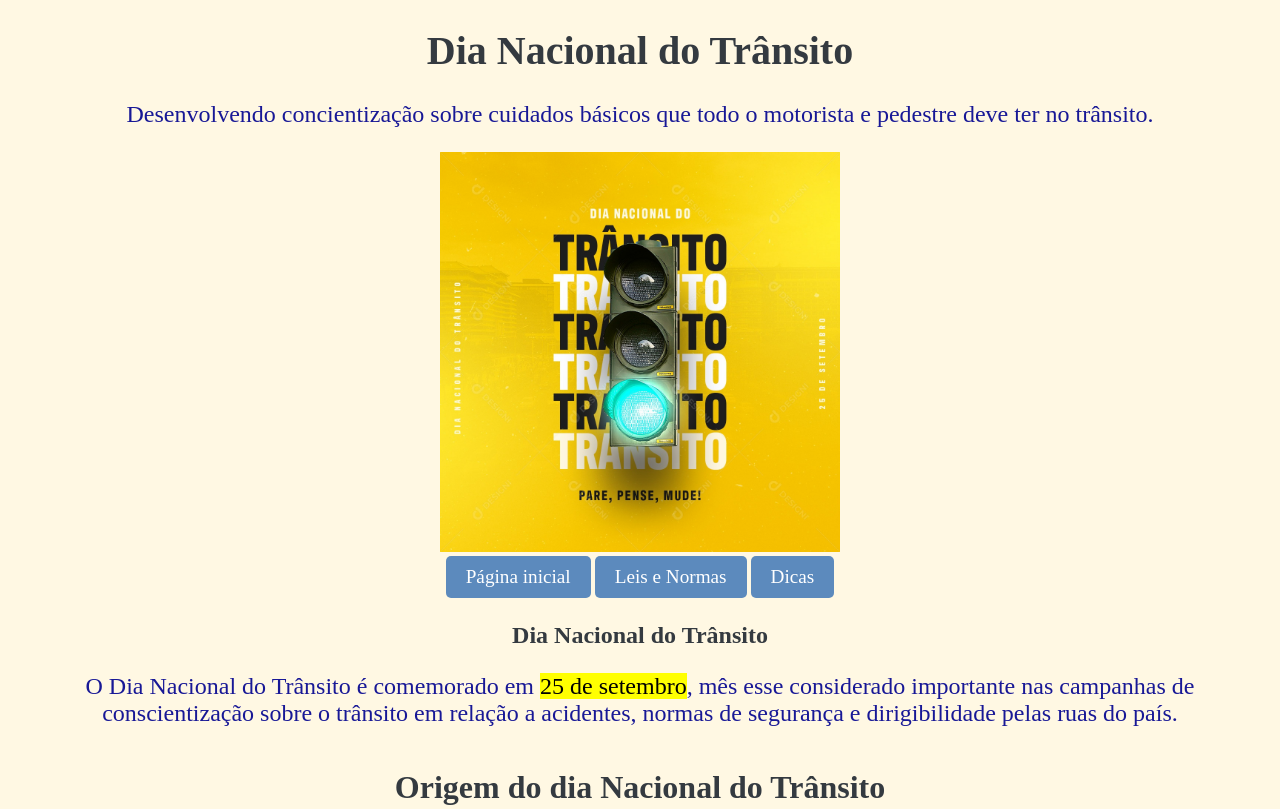
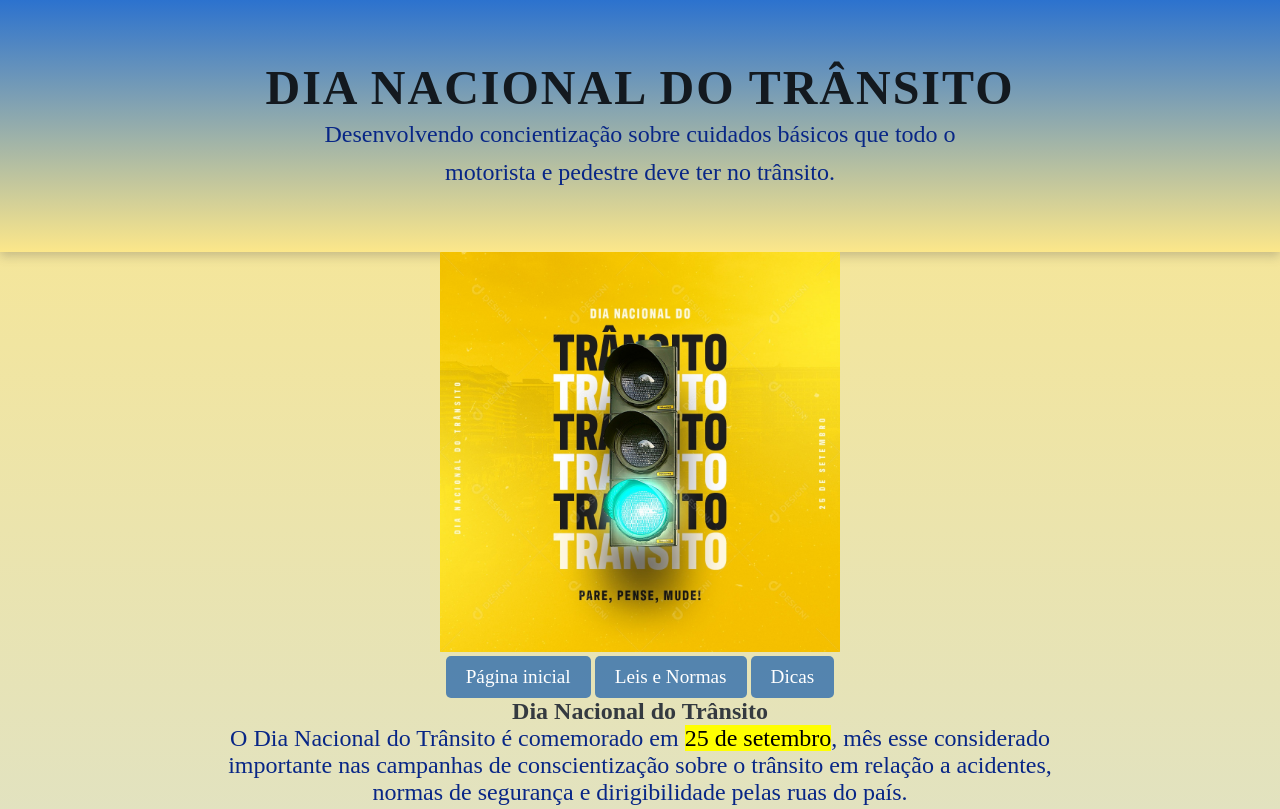
Before and after one commit to ReservaDevCarol1227/Dia-Nacional-de-Tr-nsito, a plain HTML site: page dia_nacional_transito/index.html in a window 1280 px wide. Shown: the top 809 px of the page. Drawn offline with Linux system fonts and the light colour scheme.

Commit message:
Update style.css

```diff
--- a/dia_nacional_transito/style.css
+++ b/dia_nacional_transito/style.css
@@ -1,21 +1,25 @@
+* {
+    margin: 0;
+    padding: 0;
+    box-sizing: border-box;
+}
 
-
-
-h1{
-color: #343A40;
+h1 {
+    color: #13191f;
     font-family: 'Times New Roman', Times, serif;
     text-align: center;
     font-size: 250%;
 }
 
-h3{
+h3 {
     color: #343A40;
     font-family: 'Times New Roman', Times, serif;
     text-align: center;
     font-size: 150%;
 
 }
-h4{
+
+h4 {
     color: #343A40;
     font-family: 'Times New Roman', Times, serif;
     text-align: center;
@@ -23,32 +27,40 @@ font-size: 200%;
 
 }
 
-h5{
+h5 {
     font-size: 150%;
     text-align: center;
     font-family: 'Times New Roman', Times, serif;
 }
 
-p{
-    color: rgb(24, 24, 150);
+h7 {
+    color: #142e47;
+    font-family: 'Times New Roman', Times, serif;
+    text-align: center;
+    font-size: 120%;
+
+}
+
+p {
+    color: rgb(8, 38, 134);
     font-family: 'Times New Roman', Times, serif;
     font-size: 150%;
-    text-align: center
-;
+    text-align: center;
 }
 
-li{
+li {
     color: rgb(19, 19, 145);
     font-family: 'Times New Roman', Times, serif;
     font-size: 118%;
 }
 
-body{
-    background-color: rgb(255, 248, 227);
+body {
+    background: linear-gradient(to top, #c4ddfd, #fce78a);
+
 }
 
 footer {
-            background-color: #5d7fa7ad;
+    background-color: #3d638fd8;
     padding: 30px 20px;
     text-align: center;
     font-size: 78%;
@@ -72,15 +84,16 @@ footer {
 
 
 .btn-transito:hover {
-  background-color: #FF6600;
+    background-color: #02c7adf5;
 }
 
-img{
+img {
     width: 400px;
     height: 400px;
 
 }
-.container{
+
+.container {
     text-align: center;
 }
 
@@ -90,17 +103,67 @@ table {
     margin-right: auto;
 }
 
-th{
+th {
     font-size: 150%;
-    color:rgb(19, 19, 145) ;
+    color: rgb(19, 19, 145);
 }
 
-td{
+td {
     font-size: 120%;
     color: rgb(19, 19, 145);
 }
 
-ul{
+ul {
     font-family: 'Times New Roman', Times, serif;
     font-size: 120%;
 }
+
+.banner-topo {
+    background: linear-gradient(to right, #85b6f5,  #fce78a);
+    font-size: 140%;
+
+}
+
+.conteudo {
+    margin-left: 15%;
+    margin-right: 15%;
+
+}
+
+.paragrafo {
+    text-align: center;
+    margin-bottom: 20px;
+}
+
+.para {
+    margin-bottom: 7%;
+}
+
+.footer-container {
+  background-color: #386088ee;
+  color: white;
+  text-align: center;
+  padding: 20px;
+  font-size: 14px;
+}
+.banner-topo {
+  background: linear-gradient(to top,#fce78a, #2c72ce);
+  color: white;
+  padding: 60px 20px;
+  text-align: center;
+  box-shadow: 0 4px 10px rgba(87, 85, 85, 0.3);
+}
+
+.banner-topo h1 {
+  font-size: 48px;
+  text-transform: uppercase;
+  letter-spacing: 2px;
+  font-family: 'Times New Roman', Times, serif;
+}
+
+.banner-topo .paragrafo {
+  font-size: 24px;
+  max-width: 700px;
+  margin: 0 auto;
+  line-height: 1.6;
+}
```
Lines whose indentation alone changed are shown as unchanged.
